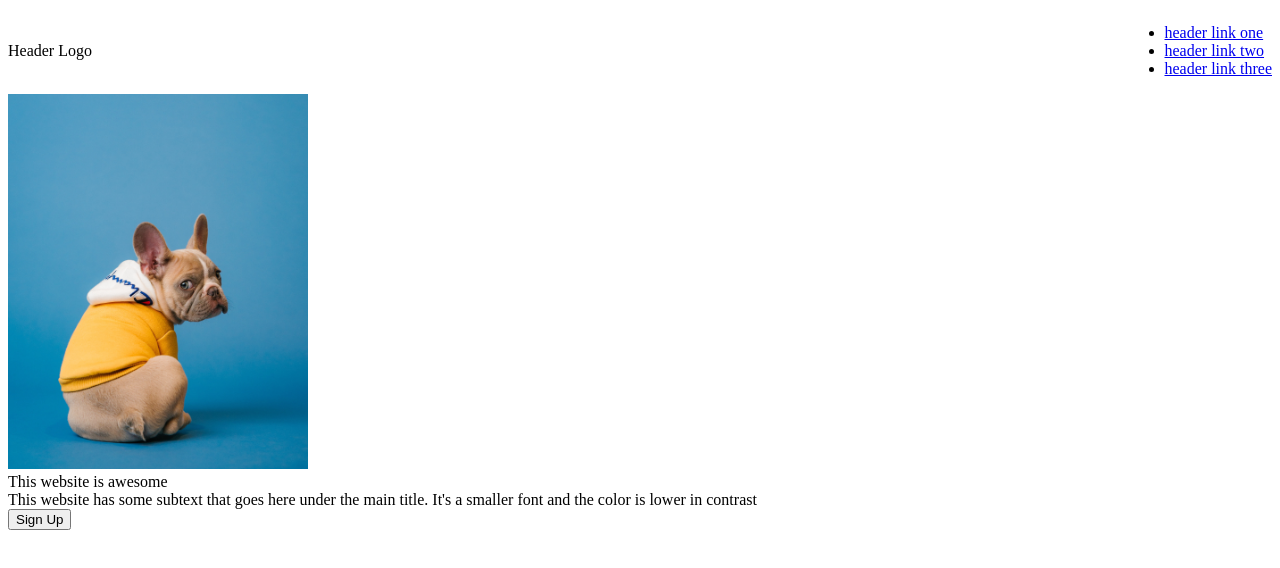
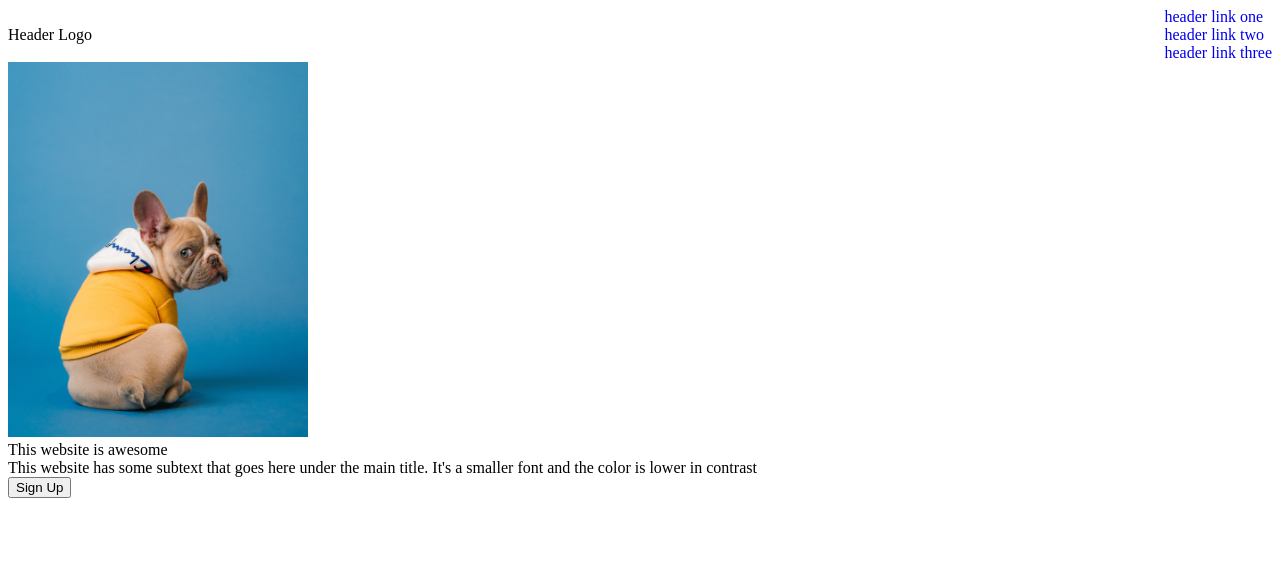
Before and after one commit to joonbug35/landing-page, a plain HTML site: page index.html in a window 1280 px wide. Drawn offline with Linux system fonts and the light colour scheme.

Commit message:
Remove bullet points and underline from list

```diff
--- a/styles.css
+++ b/styles.css
@@ -4,6 +4,16 @@
     align-items: center;
 }
 
+ul {
+    list-style-type: none;
+    margin: 0;
+    padding: 0;
+}
+
+a {
+    text-decoration: none;
+}
+
 img {
     width: 300px;
     height: auto;
```
